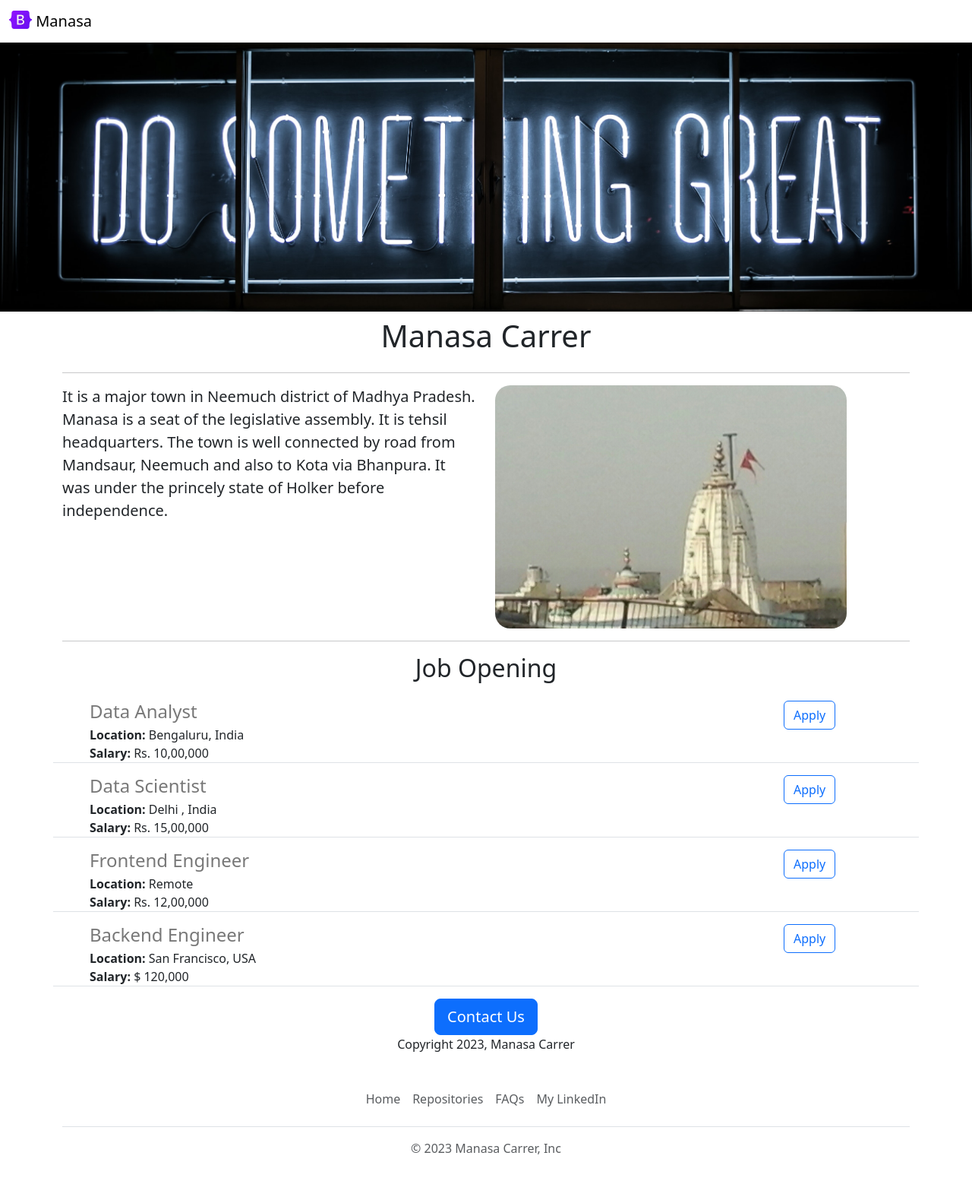
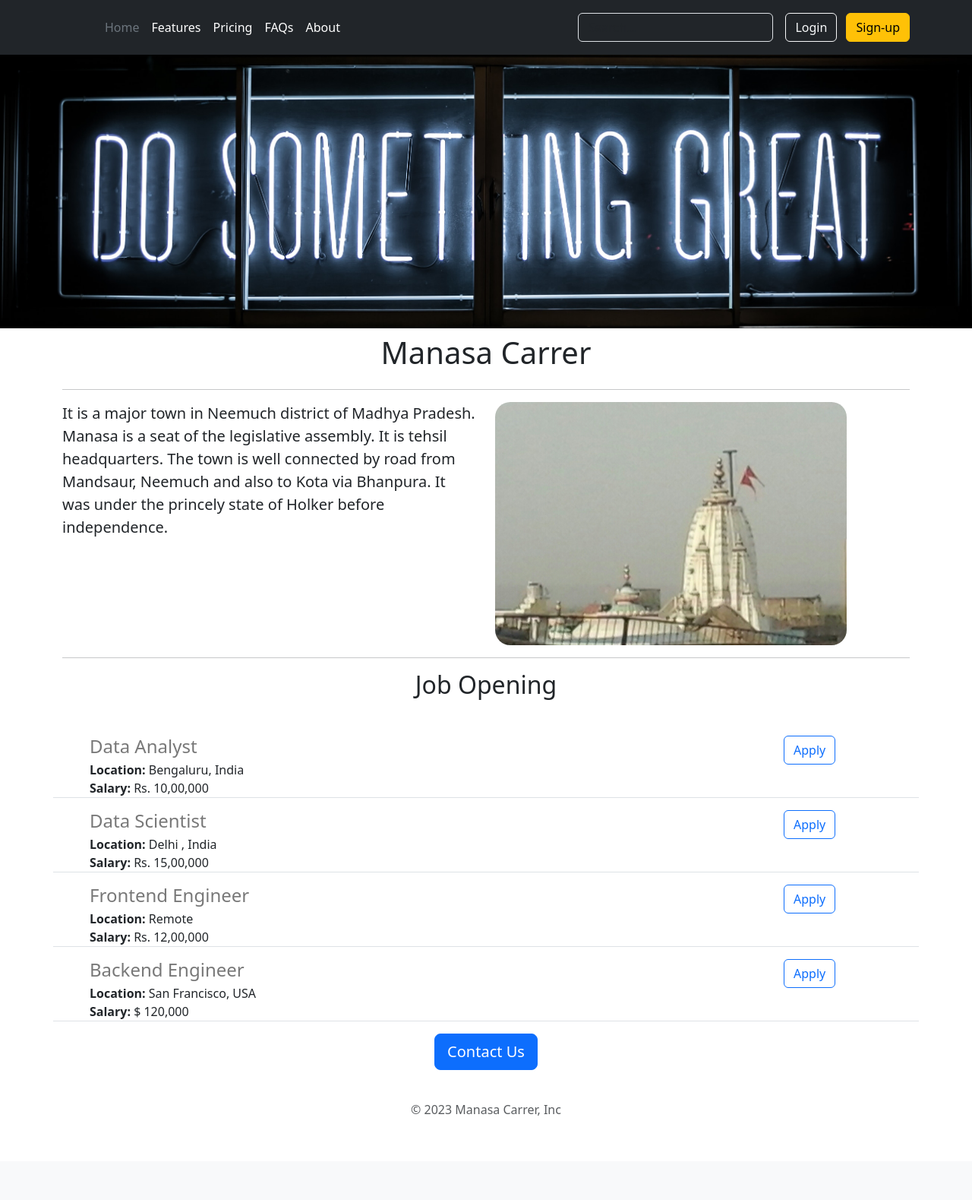
Before and after one commit to kuldeep1A/carrer-website-sys, a Flask app: page / in a window 1280 px wide. Shown: the whole page at 76% size. After the commit the page ends 1468 px from the top, so only its background shows below. Run offline with Flask 3, Linux system fonts and the light colour scheme.

Commit message:
comment all code of navbar and added new nav bar

```diff
--- a/templates/footer.html
+++ b/templates/footer.html
@@ -1,11 +1,13 @@
 <div class="container">
   <footer class="py-3 my-4">
+    <!--
     <ul class="nav justify-content-center border-bottom pb-3 mb-3">
       <li class="nav-item"><a href="https://github.com/kuldeep1A" class="nav-link px-2 text-body-secondary" target="_blank">Home</a></li>
       <li class="nav-item"><a href="https://github.com/kuldeep1A?tab=repositories" class="nav-link px-2 text-body-secondary" target="_blank">Repositories</a></li>
       <li class="nav-item"><a href="#" class="nav-link px-2 text-body-secondary" target="_blank">FAQs</a></li>
       <li class="nav-item"><a href="https://www.linkedin.com/in/kuldeep1a/" class="nav-link px-2 text-body-secondary" target="_blank">My LinkedIn</a></li>
     </ul>
+    -->
     <p class="text-center text-body-secondary">&copy; 2023 Manasa Carrer, Inc</p>
   </footer>
 </div>
--- a/templates/home.html
+++ b/templates/home.html
@@ -44,11 +44,10 @@
         </div>
       </div>
       <hr />
-      <h2 class="text-center mt-2 mb-4">Job Opening</h2>
+      <h2 class="text-center mt-2 mb-5">Job Opening</h2>
       <div>{% for job in jobs %} {% include 'jobitem.html' %} {% endfor %}</div>
       <div class="text-center">
         <a href="mailto:kuldeepdhangarkd@gmail.com?subject=Question%20about%20Job%20Openings&body=My%20name%3A%20%3Center%20your%20name%3E%0D%0A%0D%0AMy%20Question%3A%20%3Center%20your%20question%3E" type="button" class="btn btn-primary btn-lg">Contact Us</a>
-        <p>Copyright 2023, Manasa Carrer</p>
       </div>
     </div>
     {% include 'footer.html' %}
--- a/templates/jobitem.html
+++ b/templates/jobitem.html
@@ -3,7 +3,6 @@
     <h4 style="color: rgb(120, 120, 120); margin-bottom: 4px">
       {{job['title']}}
     </h4>
-
     <div><b>Location: </b> {{job['location']}}</div>
     {% if 'salary' in job %}
     <div><b>Salary: </b>{{job['salary']}}</div>
--- a/templates/nav.html
+++ b/templates/nav.html
@@ -1,9 +1,26 @@
-<nav class="navbar shadow-sm bg-white fixed-top">
-  <div class="container-fluid">
-    <a class="navbar-brand" href="#">
-      <img src="/static/bootstrap-logo.svg" alt="Logo" width="30" height="24" class="d-inline-block align-text-top">
-      Manasa
-    </a>
-  </div>
-</nav>
-<div style="height:50px"></div>
+  <header class="p-3 text-bg-dark">
+    <div class="container">
+      <div class="d-flex flex-wrap align-items-center justify-content-center justify-content-lg-start">
+        <a href="/" class="d-flex align-items-center mb-2 mb-lg-0 text-white text-decoration-none">
+          <svg class="bi me-2" width="40" height="32" role="img" aria-label="Bootstrap"><use xlink:href="#bootstrap"/></svg>
+        </a>
+
+        <ul class="nav col-12 col-lg-auto me-lg-auto mb-2 justify-content-center mb-md-0">
+          <li><a href="#" class="nav-link px-2 text-secondary">Home</a></li>
+          <li><a href="#" class="nav-link px-2 text-white">Features</a></li>
+          <li><a href="#" class="nav-link px-2 text-white">Pricing</a></li>
+          <li><a href="#" class="nav-link px-2 text-white">FAQs</a></li>
+          <li><a href="#" class="nav-link px-2 text-white">About</a></li>
+        </ul>
+
+        <form class="col-12 col-lg-auto mb-3 mb-lg-0 me-lg-3" role="search">
+          <input type="search" class="form-control form-control-dark text-bg-dark" placeholder="Search..." aria-label="Search">
+        </form>
+
+        <div class="text-end">
+          <button type="button" class="btn btn-outline-light me-2">Login</button>
+          <button type="button" class="btn btn-warning">Sign-up</button>
+        </div>
+      </div>
+    </div>
+  </header>
```
